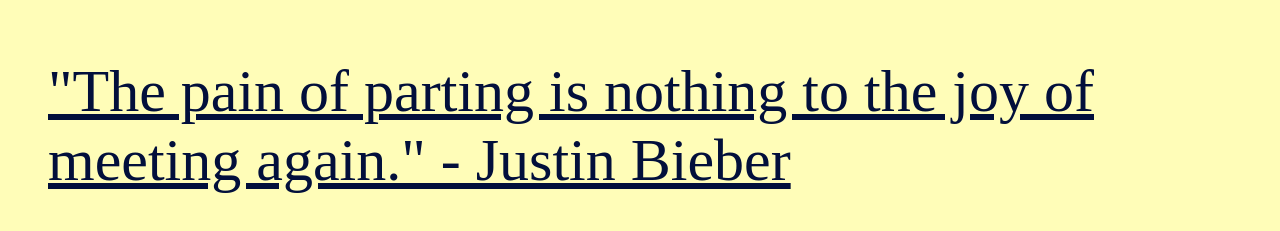
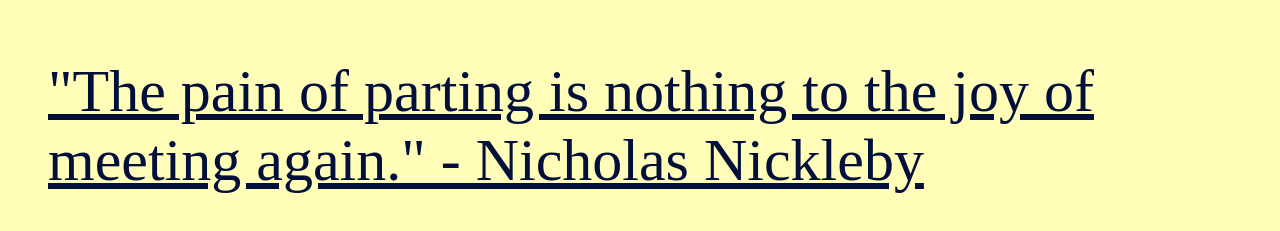
Before and after one commit to rchurchBellevue/GitLab, a plain HTML site: page index.html in a window 1280 px wide. Shown: the part 61-292 px from the top of the page. Drawn offline with Linux system fonts and the light colour scheme.

Commit message:
Modified index.html file

```diff
--- a/index.html
+++ b/index.html
@@ -7,6 +7,6 @@
 </head>
 <body>
     <h1>GitLab - Quotes</h1>
-    <blockquote>"The pain of parting is nothing to the joy of meeting again." - Justin Bieber</blockquote>
+    <blockquote>"The pain of parting is nothing to the joy of meeting again." - Nicholas Nickleby</blockquote>
 </body>
 </html>
```
